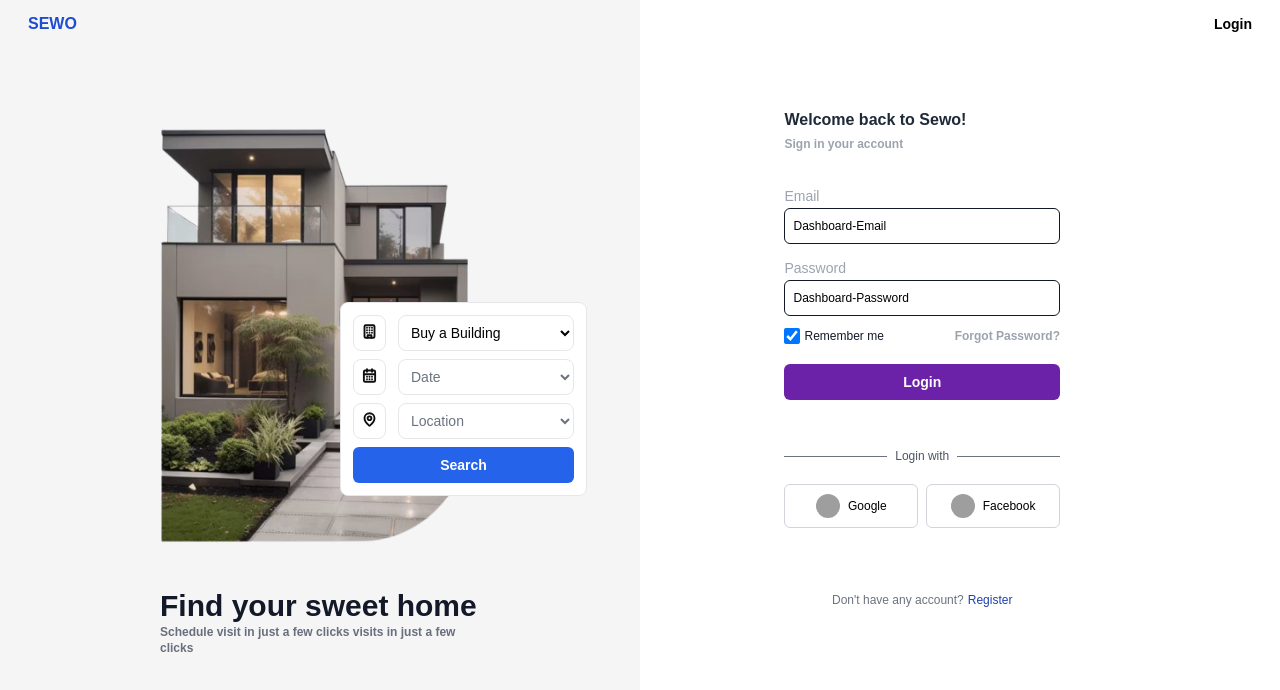
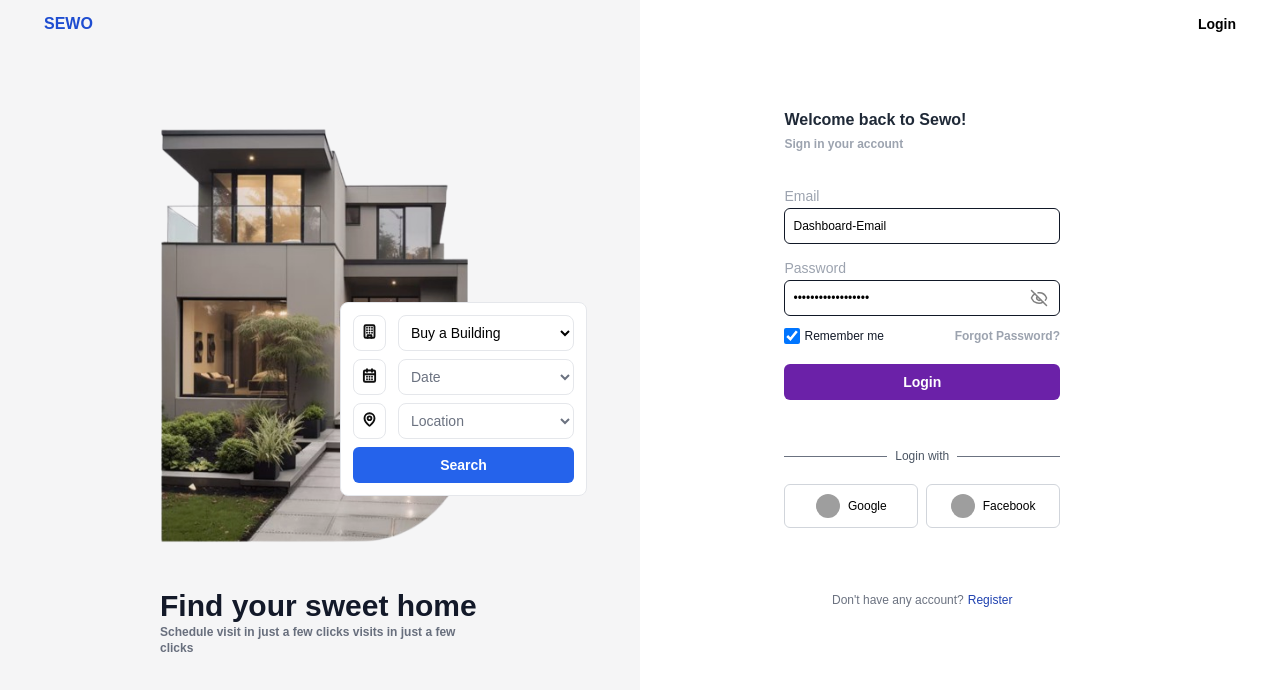
Before and after one commit to Tobikun11-Arch/Real-Estate-Tobi-Dashboard, a Next.js app: page / in a window 1280 px wide. Shown: the top 690 px of the page. Built offline with nearby package versions, Linux system fonts and the light colour scheme; grey boxes are pictures that could not be loaded.

Commit message:
Estate logo
done fixing the logo

```diff
--- a/app/Auth/Signup/page.tsx
+++ b/app/Auth/Signup/page.tsx
@@ -1,11 +1,8 @@
+import SignUp from '@/app/Components/SignUp'
 import React from 'react'
 
 const Page = () => {
-  return (
-    <div>
-      <h1>Sign Up</h1>
-    </div>
-  )
+  return <SignUp/>
 }
 
 export default Page
--- /dev/null
+++ b/app/Components/SignUp.tsx
@@ -0,0 +1,31 @@
+"use client"
+import React, { useEffect, useState } from 'react'
+import NavBar from './ui/NavBar'
+import SignUpForm from './ui/SignUpForm'
+
+const SignUp = () => {
+    const [isVisible, setIsVisible] = useState(true);
+
+    useEffect(() => {
+        const handleResize = () => {
+            setIsVisible(window.innerWidth > 905);
+        };
+        handleResize();
+        window.addEventListener('resize', handleResize);
+        return () => window.removeEventListener('resize', handleResize);
+    }, []);
+
+    return (
+        <>
+            {isVisible && (
+                <div className="md:w-1/2 h-full bg-gray-700 opacity-5 fixed top-0 left-0 z-10"></div>
+            )}
+            <div className='h-screen bg-white cursor-default px-7 '>
+                <NavBar/>
+                <SignUpForm/>
+            </div>
+        </>
+    )
+}
+
+export default SignUp
--- a/app/Components/ui/EstateLogo.tsx
+++ b/app/Components/ui/EstateLogo.tsx
@@ -1,10 +1,9 @@
 import React from 'react'
-import HomeSearch from '../HomeSearch'
+import HomeSearch from './HomeSearch'
 
 const EstateLogo = () => {
     return (
             <>
-                {/**fix this later, get the link from cloudinary*/}
                 <div className='flex items-end'>
                     <div className="lg:w-96 w-80 h-[500px] bg-[url('/EstateLogo.png')] bg-cover bg-no-repeat"></div>
                     <HomeSearch/>
--- a/app/Components/HomeSearch.tsx
+++ b/app/Components/ui/HomeSearch.tsx
@@ -1,6 +1,6 @@
 import React, { useEffect, useState } from 'react'
 import { Building, CalendarDays, MapPin } from 'lucide-react';
-import { Button, Select } from './common/index';
+import { Button, Select } from '../common/index';
 
 const HomeSearch = () => {
     const [isVisible, setIsVisible] = useState(true);
--- a/app/Components/ui/NavBar.tsx
+++ b/app/Components/ui/NavBar.tsx
@@ -2,7 +2,7 @@ import React from 'react'
 
 const NavBar = () => {
     return (
-        <nav className='h-12 flex items-center justify-between'>
+        <nav className='h-12 flex items-center justify-between px-4'>
             <h1 className='font-bold text-blue-700'>SEWO</h1>
             <p className='text-black text-sm font-semibold'>Login</p>
         </nav>
--- a/app/Components/ui/SignInForm.tsx
+++ b/app/Components/ui/SignInForm.tsx
@@ -3,10 +3,12 @@ import { Input, Button } from '../common/index'
 import SocialLoginButtons from './SocialLognButton';
 import EstateLogo from './EstateLogo';
 import { useRouter } from 'next/navigation';
+import { EyeOff, Eye } from 'lucide-react'
 
 const SignInForm = () => {
     const [ Email, setEmail ] = useState<string>('Dashboard-Email')
     const [ Password, setPassword ] = useState<string>('Dashboard-Password')
+    const [ isVisible, setVisible ] = useState<boolean>(false)
     const router = useRouter()
 
     const handleSubmit = (e: React.FormEvent) => {
@@ -17,12 +19,15 @@ const SignInForm = () => {
         }
     };
 
+    const togglePasswordVisibility = () => {
+        setVisible((prevState: boolean) => !prevState);
+    };
+
     const inputClassName = 'w-full border rounded-md h-9 border-gray-900 outline-none pl-2 text-black text-xs font-medium';
 
     return (
         <>
         <div className='flex mt-7 md:pl-10 justify-center'>
-
             <div className='hidden md:block md:w-full lg:ml-16'>
             <EstateLogo/>
             </div>
@@ -34,11 +39,19 @@ const SignInForm = () => {
                 <form onSubmit={handleSubmit} className='text-gray-400 mt-8'>
                     <label className='text-sm font-medium'>Email</label>
                     <Input className={`${inputClassName} mb-3`} placeholder='Input Dashboard-Email'
-                    onChange={(e)=> setEmail(e.target.value)} value={Email}/>
+                    onChange={(e: React.ChangeEvent<HTMLInputElement>)=> setEmail(e.target.value)} value={Email}/>
 
                     <label className='text-sm font-medium'>Password</label>
-                    <Input className={inputClassName} placeholder='Input Dashboard-Password'
-                    onChange={(e)=> setPassword(e.target.value)} value={Password}/>
+
+                    <div className="relative w-full">
+                    <Input type={isVisible ? 'text' : 'password'} className={`${inputClassName} pr-8`} placeholder='Input Dashboard-Password'
+                    onChange={(e: React.ChangeEvent<HTMLInputElement>)=> setPassword(e.target.value)} value={Password}/>
+                    <div className="absolute inset-y-0 right-0 flex items-center pr-3">
+                        <button type="button" onClick={togglePasswordVisibility}>
+                            {isVisible ? <Eye size={18} color='gray' /> : <EyeOff size={18} color='gray'/>}
+                        </button>
+                    </div>
+                    </div>
 
                     <div className="flex justify-between items-center mt-3">
                         <div className="flex gap-1 items-center">
--- /dev/null
+++ b/app/Components/ui/SignUpForm.tsx
@@ -0,0 +1,11 @@
+import React from 'react'
+
+const SignUpForm = () => {
+    return (
+        <div>
+            <h1>Test image</h1>
+        </div>
+    )
+}
+
+export default SignUpForm
```
